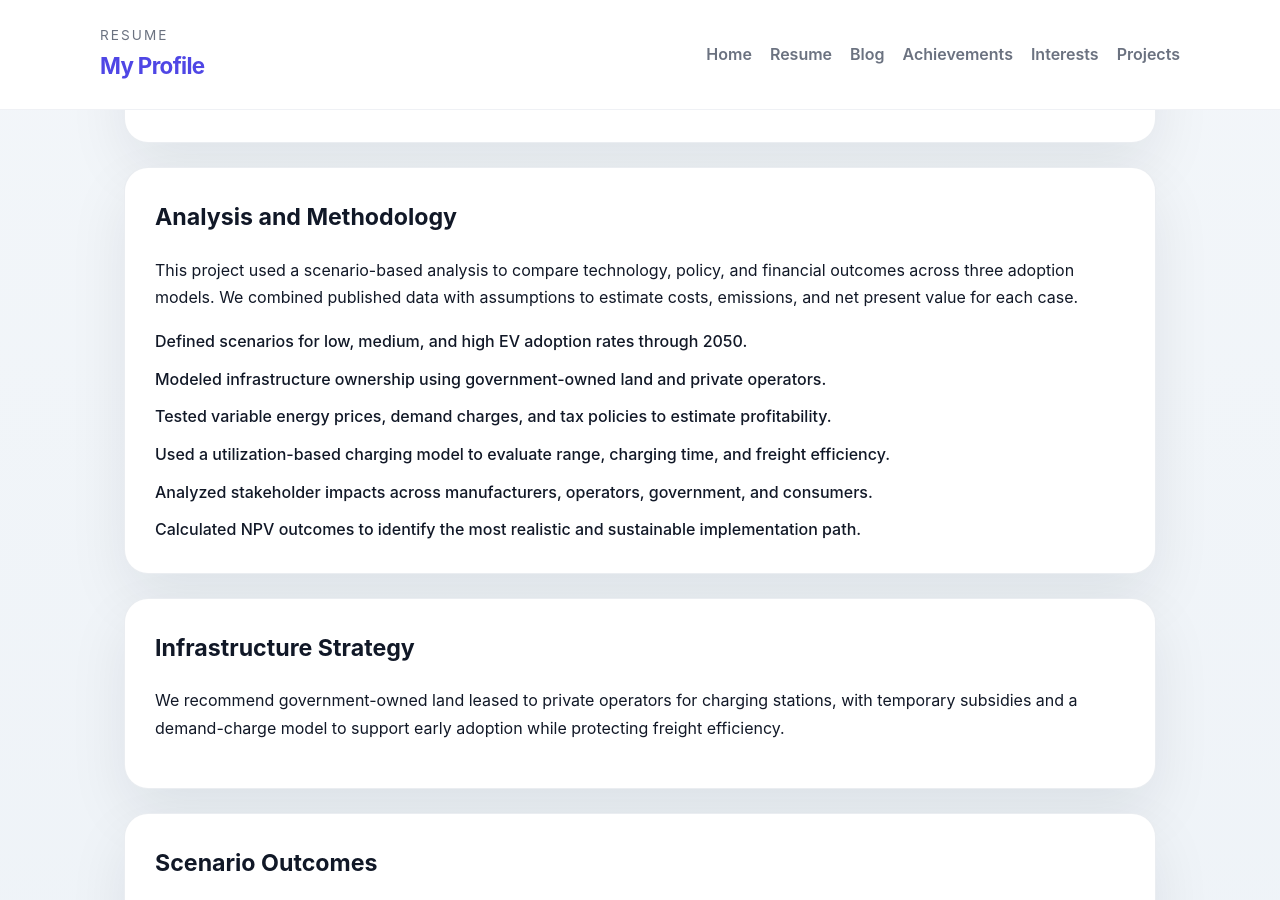
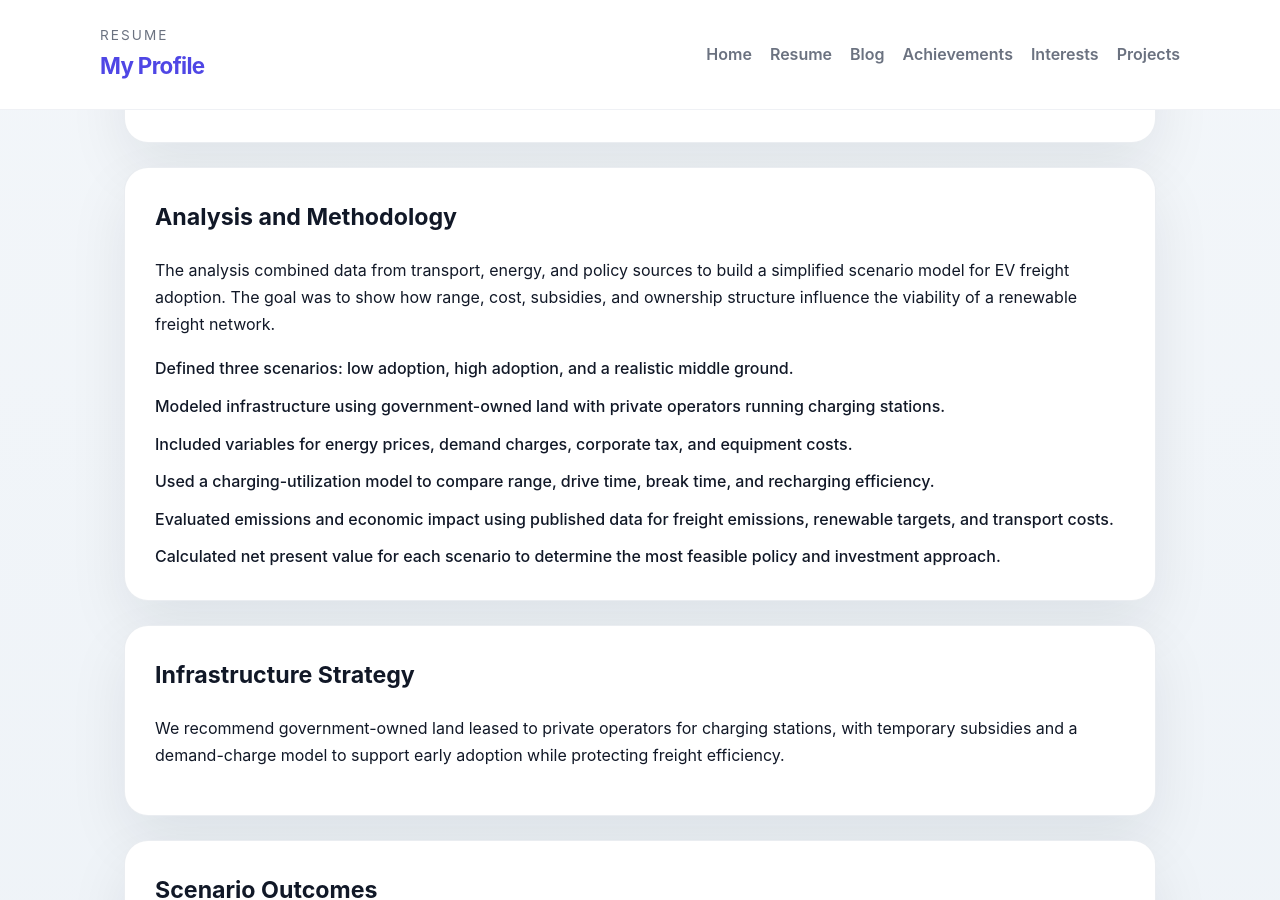
Before and after one commit to MartinKalories/manavkalra, a Jekyll site: the page built from projects/index.md, in a window 1280 px wide and 900 px high, scrolled down 1330 px. Built offline with Jekyll 4.4.1, drawn with Linux system fonts in a browser that asks for light colours.

Commit message:
Refine analysis methodology bullet points in project page

```diff
--- a/projects/index.md
+++ b/projects/index.md
@@ -59,14 +59,14 @@ title: Projects
 
   <section class="project-block">
     <h2>Analysis and Methodology</h2>
-    <p>This project used a scenario-based analysis to compare technology, policy, and financial outcomes across three adoption models. We combined published data with assumptions to estimate costs, emissions, and net present value for each case.</p>
+    <p>The analysis combined data from transport, energy, and policy sources to build a simplified scenario model for EV freight adoption. The goal was to show how range, cost, subsidies, and ownership structure influence the viability of a renewable freight network.</p>
     <ul class="project-list">
-      <li>Defined scenarios for low, medium, and high EV adoption rates through 2050.</li>
-      <li>Modeled infrastructure ownership using government-owned land and private operators.</li>
-      <li>Tested variable energy prices, demand charges, and tax policies to estimate profitability.</li>
-      <li>Used a utilization-based charging model to evaluate range, charging time, and freight efficiency.</li>
-      <li>Analyzed stakeholder impacts across manufacturers, operators, government, and consumers.</li>
-      <li>Calculated NPV outcomes to identify the most realistic and sustainable implementation path.</li>
+      <li>Defined three scenarios: low adoption, high adoption, and a realistic middle ground.</li>
+      <li>Modeled infrastructure using government-owned land with private operators running charging stations.</li>
+      <li>Included variables for energy prices, demand charges, corporate tax, and equipment costs.</li>
+      <li>Used a charging-utilization model to compare range, drive time, break time, and recharging efficiency.</li>
+      <li>Evaluated emissions and economic impact using published data for freight emissions, renewable targets, and transport costs.</li>
+      <li>Calculated net present value for each scenario to determine the most feasible policy and investment approach.</li>
     </ul>
   </section>
 
```
